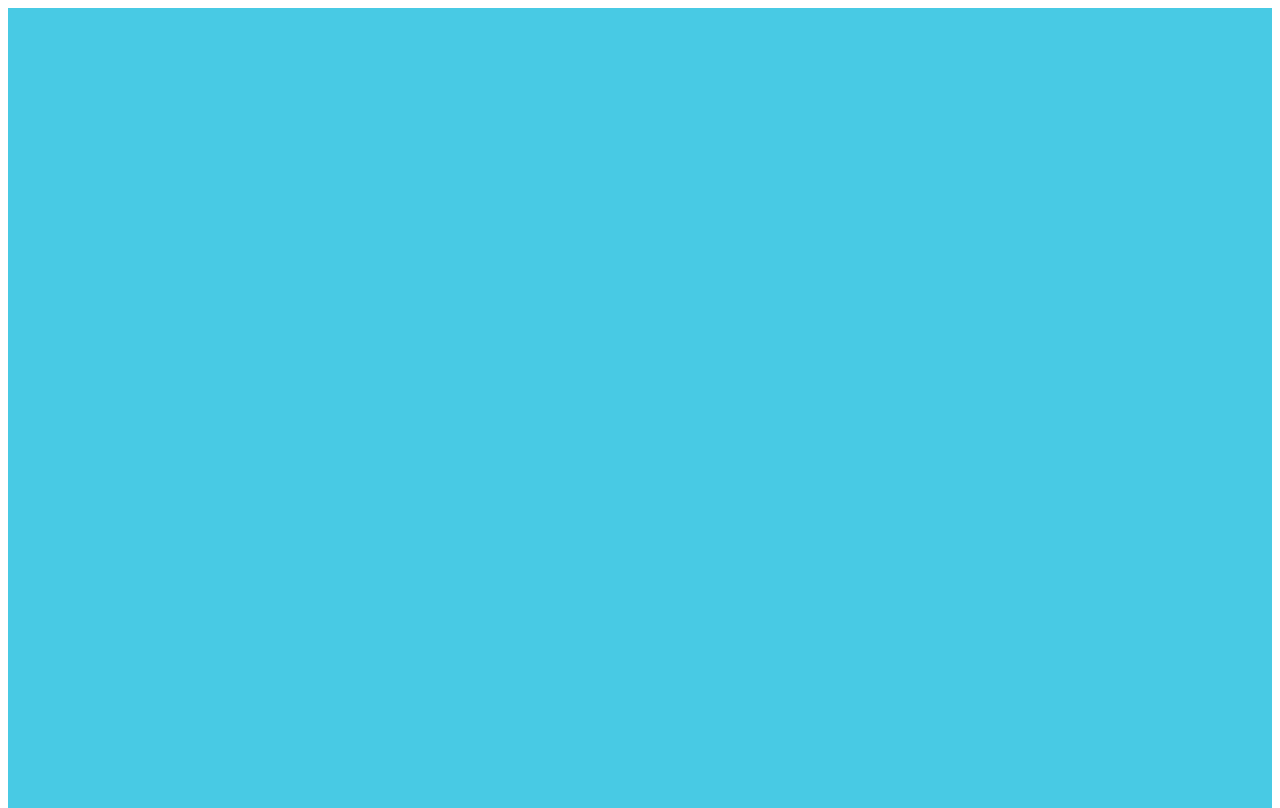
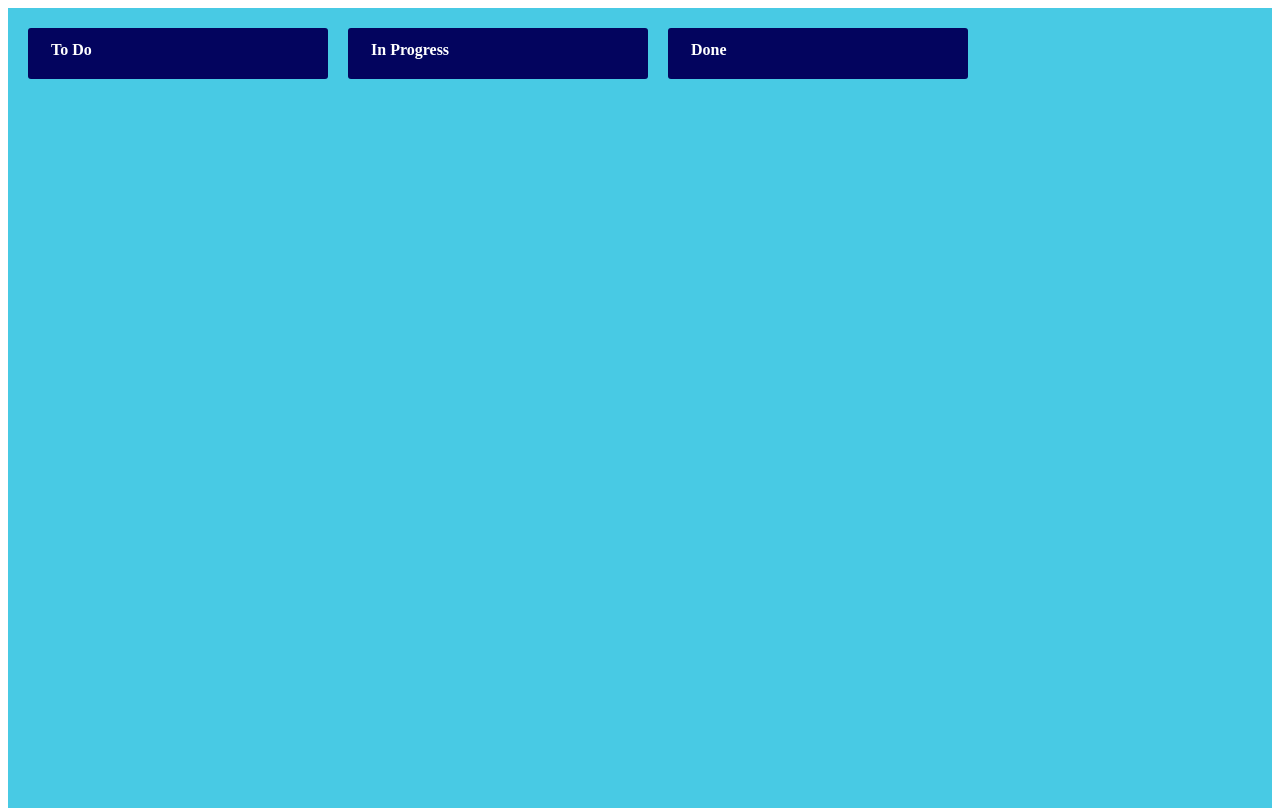
Before and after one commit to chinguyen202/trello-clone, a React (Create React App) app: page / in a window 1280 px wide. Built offline with nearby package versions, Linux system fonts and the light colour scheme.

Commit message:
add columns

```diff
--- a/src/App.tsx
+++ b/src/App.tsx
@@ -1,5 +1,12 @@
+import { Column } from './components/Column';
 import { AppContainer } from './styles';
 
 export const App = () => {
-  return <AppContainer></AppContainer>;
+  return (
+    <AppContainer>
+      <Column text="To Do"></Column>
+      <Column text="In Progress"></Column>
+      <Column text="Done"></Column>
+    </AppContainer>
+  );
 };
--- /dev/null
+++ b/src/components/Column.tsx
@@ -0,0 +1,16 @@
+import { ReactNode } from 'react';
+import { ColumnContainer, ColumnTitle } from '../styles';
+
+type ColumnProps = {
+  text: string;
+  children?: ReactNode;
+};
+
+export const Column = ({ text, children }: ColumnProps) => {
+  return (
+    <ColumnContainer>
+      <ColumnTitle>{text}</ColumnTitle>
+      {children}
+    </ColumnContainer>
+  );
+};
--- a/src/styles.ts
+++ b/src/styles.ts
@@ -23,14 +23,5 @@ export const ColumnContainer = styled.div`
 export const ColumnTitle = styled.div`
   padding: 5px 15px 12px;
   font-weight: bold;
+  color: #fff;
 `;
-
-export const CardContainer = styled.div`
-  background-color: #fff;
-  cursor: pointer;
-  margin-bottom: 0.5rem;
-  padding: 0.5rem 1rem;
-  max-width: 300px;
-  border-radius: 3px;
-  box-shadow: #091e4240 0px 1px 0px 0px;
-`;
```
